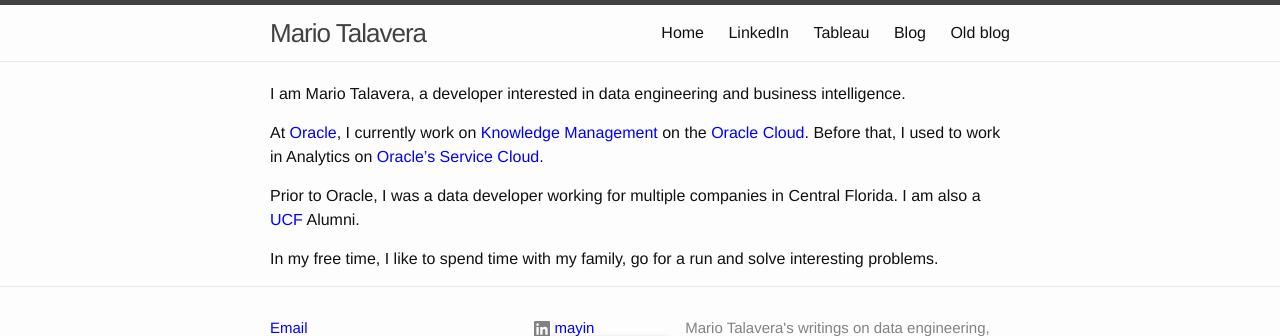
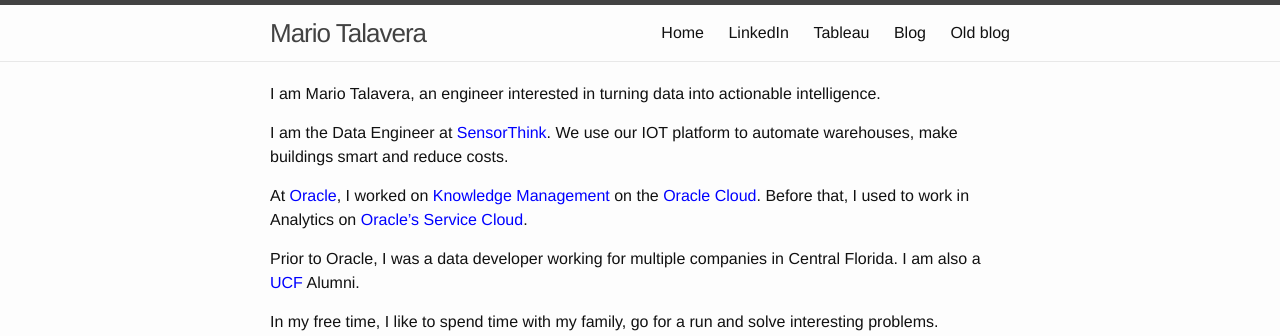
Before and after one commit to mariotalavera/mariotalavera.com, a Jekyll site: the page built from index.md, in a window 1280 px wide, cut to the strip 0-336 px from the top of the page. Built offline with Jekyll 4.4.1, drawn with Linux system fonts in a browser that asks for light colours; nearby versions of some CDN libraries; comment, search, counter and statistics services are not loaded.

Commit message:
mario got a new job

```diff
--- a/index.md
+++ b/index.md
@@ -4,9 +4,11 @@
 ---
 <div style="margin-top:20px" />
 
-I am Mario Talavera, a developer interested in data engineering and business intelligence.
+I am Mario Talavera, an engineer interested in turning data into actionable intelligence.
 
-At <a href="https://www.oracle.com" target="_blank">Oracle</a>, I currently work on <a href="https://www.oracle.com/applications/knowledge-management.html" target="_blank">Knowledge Management</a> on the <a href="https://cloud.oracle.com/home" target="_blank">Oracle Cloud</a>.  Before that, I used to work in Analytics on <a href="https://www.oracle.com/applications/rightnow/engage/knowledge/index.html" target="_blank">Oracle's Service Cloud</a>.
+I am the Data Engineer at <a href="https://www.sensorthink.com" target="_blank">SensorThink</a>.  We use our IOT platform to automate warehouses, make buildings smart and reduce costs.
+
+At <a href="https://www.oracle.com" target="_blank">Oracle</a>, I worked on <a href="https://www.oracle.com/applications/knowledge-management.html" target="_blank">Knowledge Management</a> on the <a href="https://cloud.oracle.com/home" target="_blank">Oracle Cloud</a>.  Before that, I used to work in Analytics on <a href="https://www.oracle.com/applications/rightnow/engage/knowledge/index.html" target="_blank">Oracle's Service Cloud</a>.
 
 Prior to Oracle, I was a data developer working for multiple companies in Central Florida.  I am also a <a href="https://www.ucf.edu">UCF</a> Alumni.
 
```
